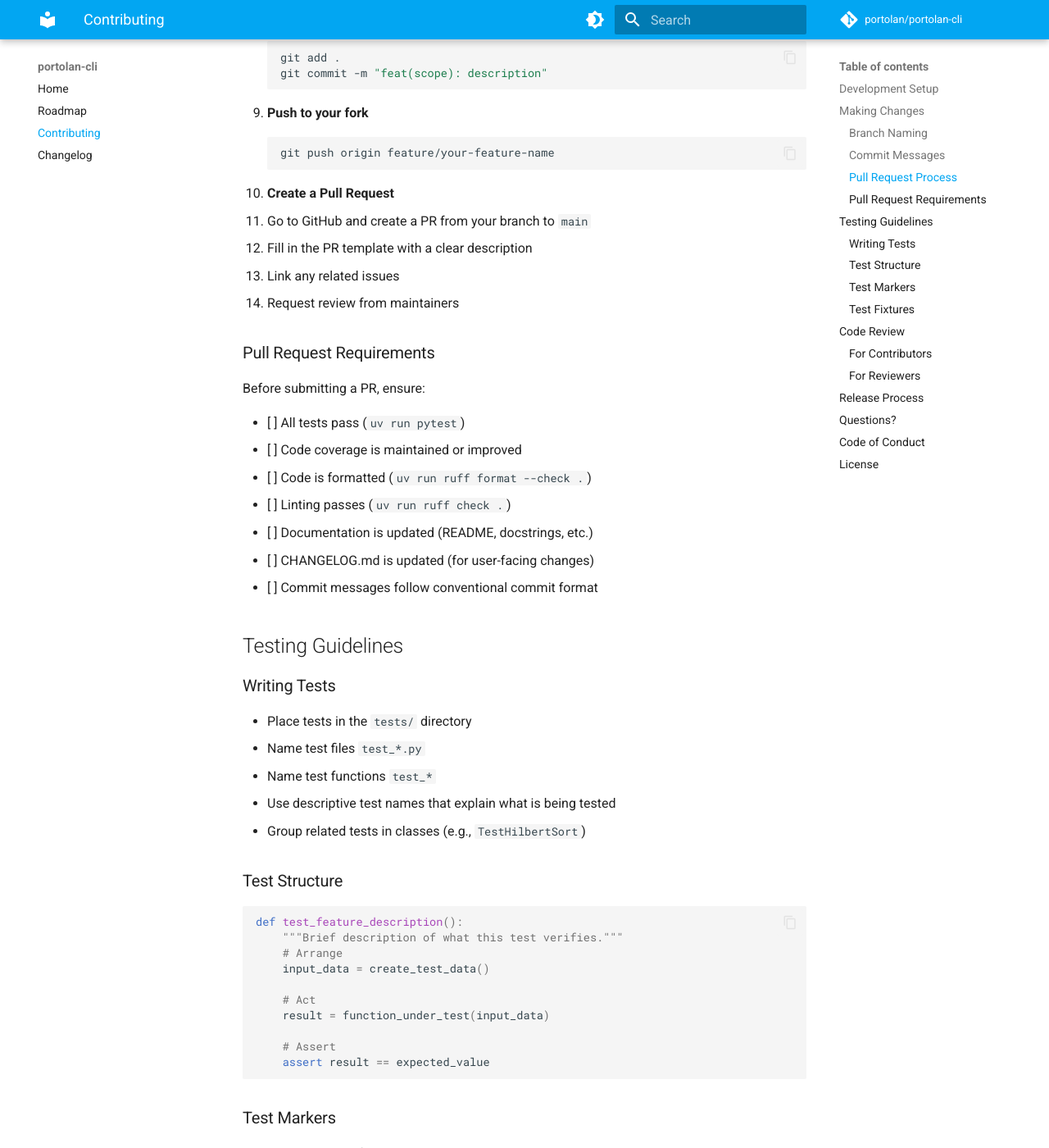
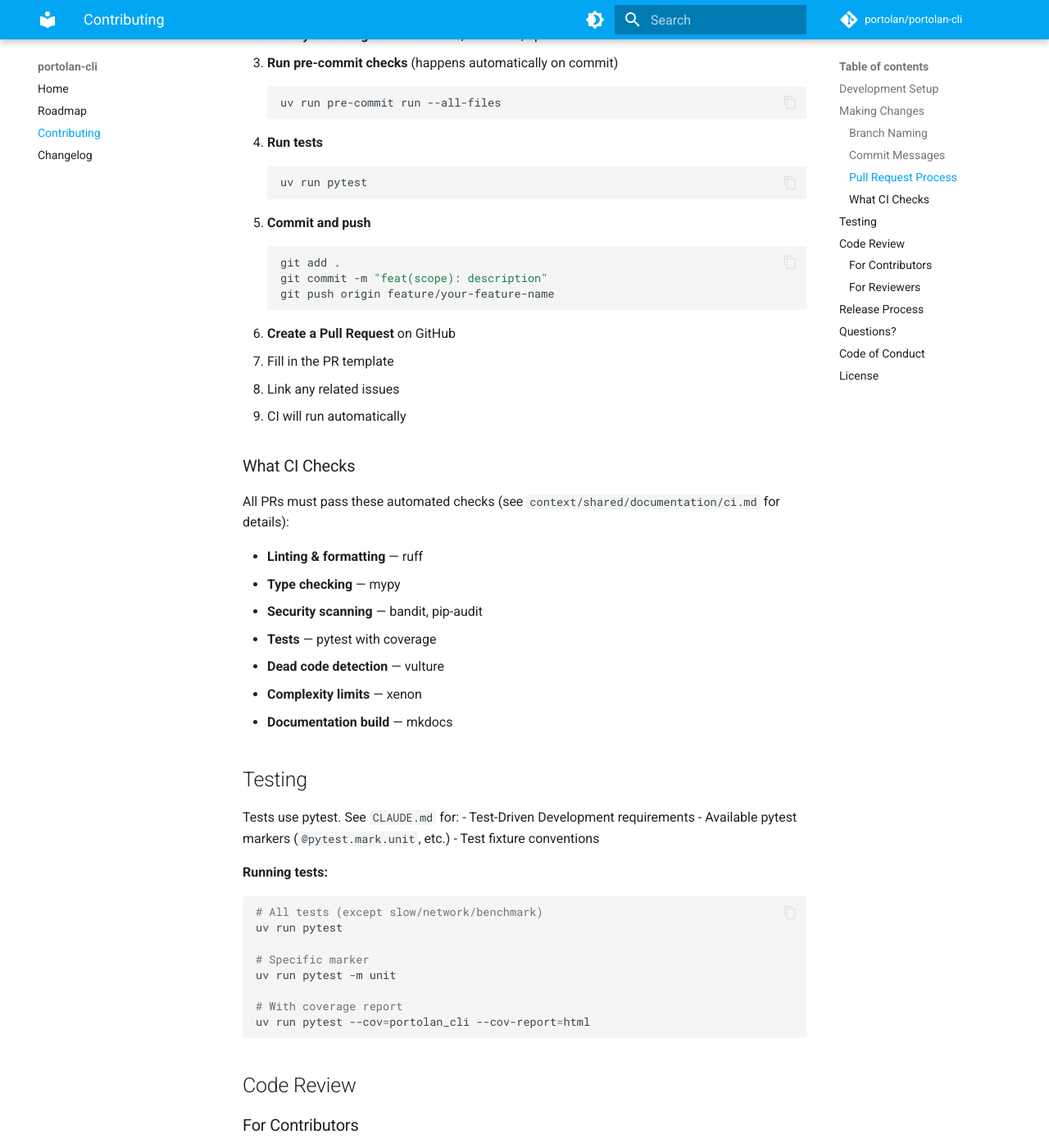
Before and after one commit to portolan-sdi/portolan-cli, an MkDocs documentation site: the page built from docs/contributing.md, in a window 1280 px wide and 1400 px high, scrolled down 1584 px. Shown: the whole window at 82% size. Built offline with MkDocs 1.6.1 and Material for MkDocs 9.7.7, drawn with Linux system fonts in a browser that asks for light colours; comment, search, counter and statistics services are not loaded; some of the changed text lies outside the part shown.

Commit message:
update contribtor docs

````diff
--- a/docs/contributing.md
+++ b/docs/contributing.md
@@ -1,11 +1,37 @@
 # Contributing to portolan-cli
 
-Thank you for your interest in contributing to portolan-cli! This document provides guidelines and instructions for contributing.
+Thank you for your interest in contributing to portolan-cli!
+
+> **For AI agents and detailed development guidelines:** See [`CLAUDE.md`](../CLAUDE.md) in the project root. This document is for human contributors and covers workflow, not implementation details.
 
 ## Development Setup
 
-TODO: port this over from gpio, make sure everything is accurate for portolan-cli
+1. **Clone the repository**
+   ```bash
+   git clone https://github.com/portolan-sdi/portolan-cli.git
+   cd portolan-cli
+   ```
 
+2. **Install uv** (if not already installed)
+   ```bash
+   curl -LsSf https://astral.sh/uv/install.sh | sh
+   ```
+
+3. **Install dependencies**
+   ```bash
+   uv sync --all-extras
+   ```
+
+4. **Install pre-commit hooks**
+   ```bash
+   uv run pre-commit install
+   ```
+
+5. **Verify setup**
+   ```bash
+   uv run pytest
+   uv run portolan --help
+   ```
 
 ## Making Changes
 
@@ -17,31 +43,15 @@
 
 ### Commit Messages
 
-Follow conventional commit format:
+We use [Conventional Commits](https://www.conventionalcommits.org/) enforced by commitizen. See `CLAUDE.md` for the full format specification.
 
+**Quick reference:**
 ```
-<type>(<scope>): <description>
-
-[optional body]
-
-[optional footer]
-```
-
-**Types:**
-- `feat`: New feature
-- `fix`: Bug fix
-- `docs`: Documentation changes
-- `style`: Code style changes (formatting, etc.)
-- `refactor`: Code refactoring
-- `test`: Adding or updating tests
-- `chore`: Maintenance tasks
-
-**Examples:**
-```
-feat(cli): add streaming mode for large files
-fix(bbox): correct metadata format for GeoParquet 1.1
-docs(readme): update installation instructions
-test(partition): add edge case tests for empty files
+feat(scope): add new feature
+fix(scope): fix bug
+docs(scope): update documentation
+refactor(scope): restructure code
+test(scope): add tests
 ```
 
 ### Pull Request Process
@@ -51,105 +61,59 @@
    git checkout -b feature/your-feature-name
    ```
 
-2. **Make your changes**
-   - Write code
-   - Add/update tests
-   - Update documentation
+2. **Make your changes** — Write code, add tests, update docs
 
-3. **Ensure tests pass**
+3. **Run pre-commit checks** (happens automatically on commit)
+   ```bash
+   uv run pre-commit run --all-files
+   ```
+
+4. **Run tests**
    ```bash
    uv run pytest
    ```
 
-4. **Ensure code is formatted**
-   ```bash
-   uv run ruff format .
-   uv run ruff check .
-   ```
-
-5. **Commit your changes**
+5. **Commit and push**
    ```bash
    git add .
    git commit -m "feat(scope): description"
-   ```
-
-6. **Push to your fork**
-   ```bash
    git push origin feature/your-feature-name
    ```
 
-7. **Create a Pull Request**
-   - Go to GitHub and create a PR from your branch to `main`
-   - Fill in the PR template with a clear description
+6. **Create a Pull Request** on GitHub
+   - Fill in the PR template
    - Link any related issues
-   - Request review from maintainers
+   - CI will run automatically
 
-### Pull Request Requirements
+### What CI Checks
 
-Before submitting a PR, ensure:
+All PRs must pass these automated checks (see `context/shared/documentation/ci.md` for details):
 
-- [ ] All tests pass (`uv run pytest`)
-- [ ] Code coverage is maintained or improved
-- [ ] Code is formatted (`uv run ruff format --check .`)
-- [ ] Linting passes (`uv run ruff check .`)
-- [ ] Documentation is updated (README, docstrings, etc.)
-- [ ] CHANGELOG.md is updated (for user-facing changes)
-- [ ] Commit messages follow conventional commit format
+- **Linting & formatting** — ruff
+- **Type checking** — mypy
+- **Security scanning** — bandit, pip-audit
+- **Tests** — pytest with coverage
+- **Dead code detection** — vulture
+- **Complexity limits** — xenon
+- **Documentation build** — mkdocs
 
-## Testing Guidelines
+## Testing
 
-### Writing Tests
+Tests use pytest. See `CLAUDE.md` for:
+- Test-Driven Development requirements
+- Available pytest markers (`@pytest.mark.unit`, etc.)
+- Test fixture conventions
 
-- Place tests in the `tests/` directory
-- Name test files `test_*.py`
-- Name test functions `test_*`
-- Use descriptive test names that explain what is being tested
-- Group related tests in classes (e.g., `TestHilbertSort`)
+**Running tests:**
+```bash
+# All tests (except slow/network/benchmark)
+uv run pytest
 
-### Test Structure
+# Specific marker
+uv run pytest -m unit
 
-```python
-def test_feature_description():
-    """Brief description of what this test verifies."""
-    # Arrange
-    input_data = create_test_data()
-
-    # Act
-    result = function_under_test(input_data)
-
-    # Assert
-    assert result == expected_value
-```
-
-### Test Markers
-
-Use pytest markers for special test categories:
-
-```python
-import pytest
-
-@pytest.mark.slow
-def test_large_file_processing():
-    """Test that takes a long time to run."""
-    pass
-
-@pytest.mark.network
-def test_remote_file_access():
-    """Test that requires network access."""
-    pass
-```
-
-### Test Fixtures
-
-Add reusable fixtures to `tests/conftest.py`:
-
-```python
-import pytest
-
-@pytest.fixture
-def sample_geoparquet():
-    """Provides a sample GeoParquet file for testing."""
-    return "tests/data/sample.parquet"
+# With coverage report
+uv run pytest --cov=portolan_cli --cov-report=html
 ```
 
 ## Code Review
@@ -157,32 +121,33 @@
 ### For Contributors
 
 - Respond to feedback promptly
-- Be open to suggestions and constructive criticism
+- Be open to suggestions
+- Update your PR based on feedback
 - Keep discussions focused and professional
-- Update your PR based on feedback
 
 ### For Reviewers
 
 - Be respectful and constructive
 - Explain the reasoning behind suggestions
-- Approve when the code meets quality standards
 - Help contributors improve their submissions
 
 ## Release Process
 
-(For maintainers only)
+Releases are **fully automated** via commitizen. When PRs are merged to `main`:
 
-1. Update version in `pyproject.toml` and `portolan-cli/cli/main.py`
-2. Update `CHANGELOG.md` with release notes
-3. Create and push a git tag: `git tag v0.x.0 && git push origin v0.x.0`
-4. GitHub Actions will automatically build and publish to PyPI
-5. Create a GitHub release with the changelog content
+1. Commits are analyzed for conventional commit types
+2. Version is bumped automatically (major/minor/patch)
+3. Changelog is generated
+4. Package is published to PyPI
+5. GitHub Release is created
+
+No manual intervention needed. Just merge PRs with proper commit messages.
 
 ## Questions?
 
-- Open an issue for bug reports or feature requests
-- Use GitHub Discussions for questions
-- Check existing issues and PRs before creating new ones
+- **Bug reports / feature requests:** Open an issue
+- **Questions:** Use GitHub Discussions
+- **Check existing issues** before creating new ones
 
 ## Code of Conduct
 
````
